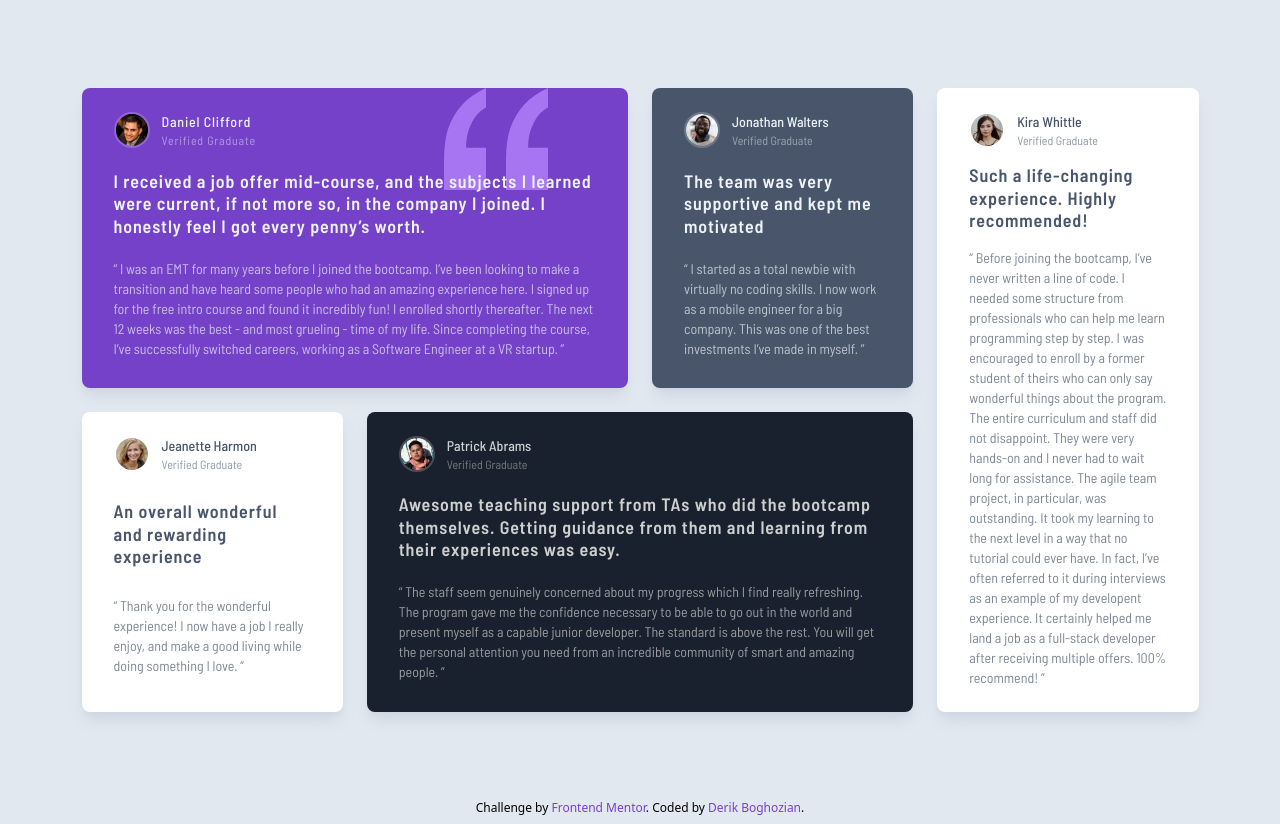
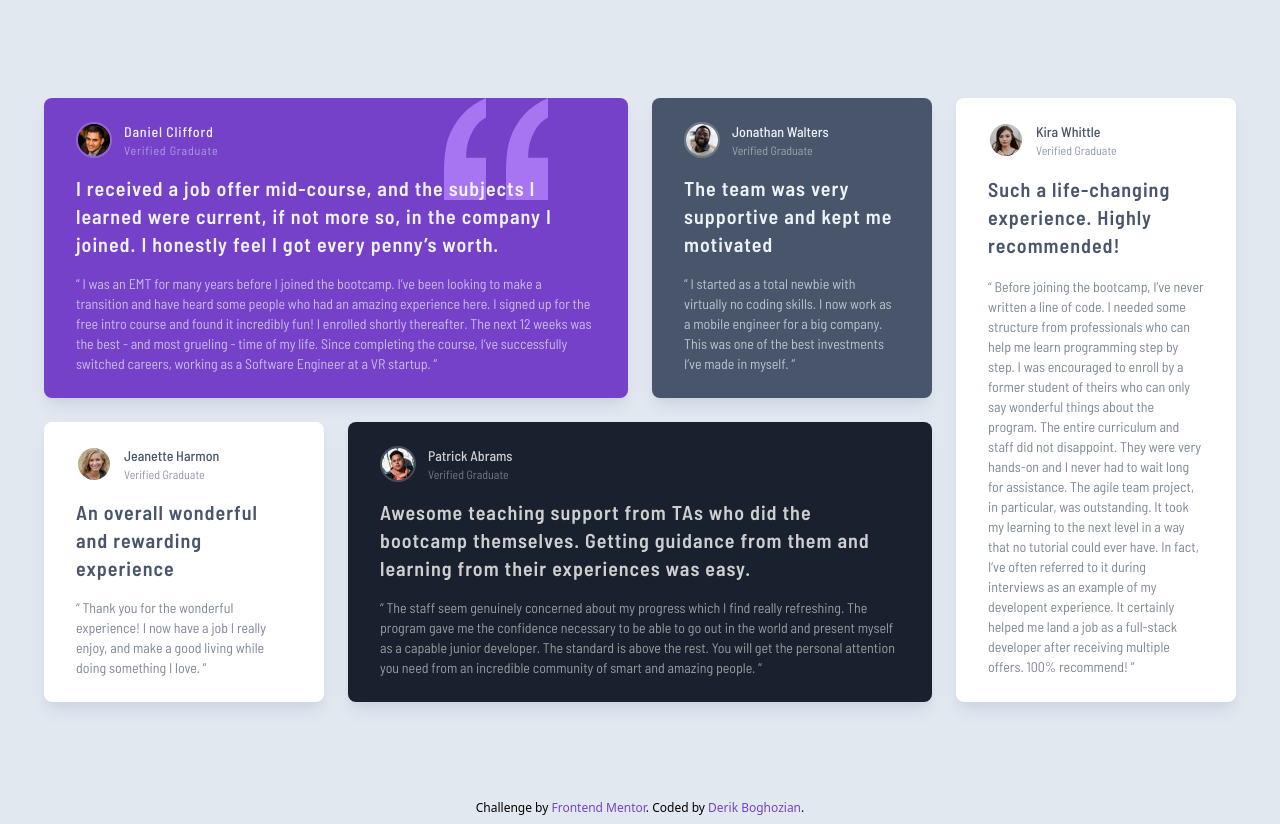
Before and after one commit to psychederik-frontend-mentor/testimonials-grid, a plain HTML site: page index.html in a window 1280 px wide. Drawn offline with nearby package versions, Linux system fonts and the light colour scheme.

Commit message:
Update index.html
Increased h2 text sizes on larger monitors

```diff
--- a/index.html
+++ b/index.html
@@ -34,7 +34,7 @@
     };
   </script>
 
-  <title>🔴 Frontend Mentor | Testimonial Grid</title>
+  <title>Frontend Mentor | Testimonial Grid</title>
 
 </head>
 
@@ -42,7 +42,7 @@
   <main class="flex bg-slate-200 font-barlow justify-center align-center min-h-screen">
     <h1 class="hidden">Testimonial Grid</h1>
     <article
-      class="grid grid-cols-1 mt-auto mb-auto gap-6 px-6 py-16 max-w-md lg:max-w-[1165px] lg:grid lg:grid-cols-4">
+      class="grid grid-cols-1 mt-auto mb-auto gap-6 px-6 py-16 max-w-md lg:max-w-[1240px] lg:grid lg:grid-cols-4">
 
       <section class="relative grid gap-4 bg-violet shadow-lg shadow-slate-300 rounded-lg px-8 py-6 lg:col-span-2">
         <img src="images/bg-pattern-quotation.svg" alt="Image of Quotation Marks for decoration"
@@ -59,7 +59,7 @@
             </p>
           </div>
         </div>
-        <h2 class="font-semibold text-lg leading-tight text-heading tracking-wider z-10">
+        <h2 class="font-semibold text-lg leading-tight text-heading tracking-wider z-10 lg:text-xl">
           I received a job offer mid-course, and the subjects I learned
           were current, if not more so, in the company I joined. I
           honestly feel I got every penny’s worth.
@@ -89,7 +89,7 @@
             </p>
           </div>
         </div>
-        <h2 class="font-semibold text-lg leading-tight text-heading tracking-wider">
+        <h2 class="font-semibold text-lg leading-tight text-heading tracking-wider lg:text-xl">
           The team was very supportive and kept me motivated
         </h2>
         <p class="text-sm text-heading opacity-70">
@@ -110,7 +110,7 @@
             <p class="text-gb opacity-60 text-xs">Verified Graduate</p>
           </div>
         </div>
-        <h2 class="font-semibold text-lg leading-tight text-gb tracking-wider">
+        <h2 class="font-semibold text-lg leading-tight text-gb tracking-wider lg:text-xl">
           An overall wonderful and rewarding experience
         </h2>
         <p class="text-sm text-gb opacity-70">
@@ -133,7 +133,7 @@
             </p>
           </div>
         </div>
-        <h2 class="font-semibold text-lg leading-tight text-subheading tracking-wider">
+        <h2 class="font-semibold text-lg leading-tight text-subheading tracking-wider lg:text-xl">
           Awesome teaching support from TAs who did the bootcamp
           themselves. Getting guidance from them and learning from their
           experiences was easy.
@@ -158,7 +158,7 @@
             <p class="text-gb opacity-60 text-xs">Verified Graduate</p>
           </div>
         </div>
-        <h2 class="font-semibold text-lg leading-tight text-gb tracking-wider">
+        <h2 class="font-semibold text-lg leading-tight text-gb tracking-wider lg:text-xl">
           Such a life-changing experience. Highly recommended!
         </h2>
         <p class="text-sm text-gb opacity-70">
```
